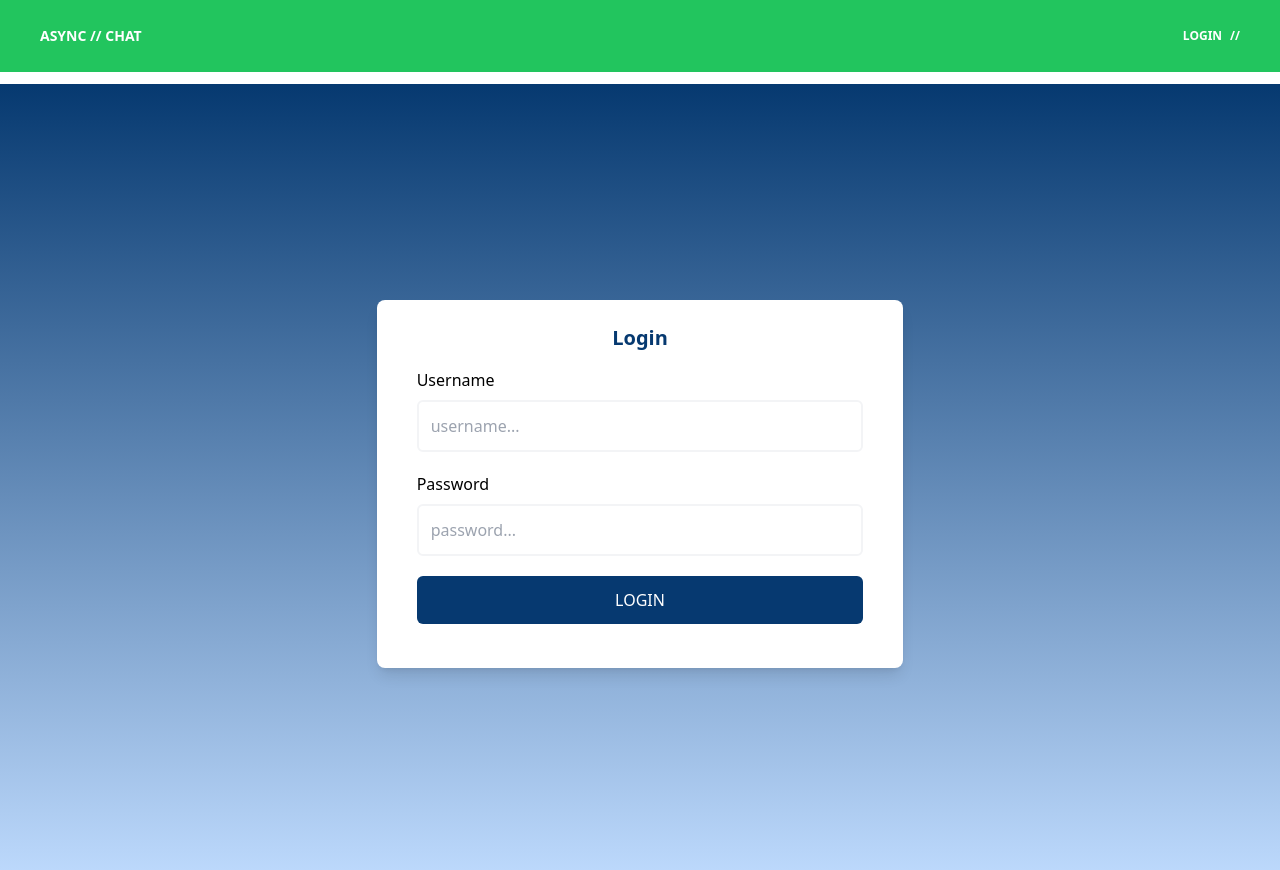
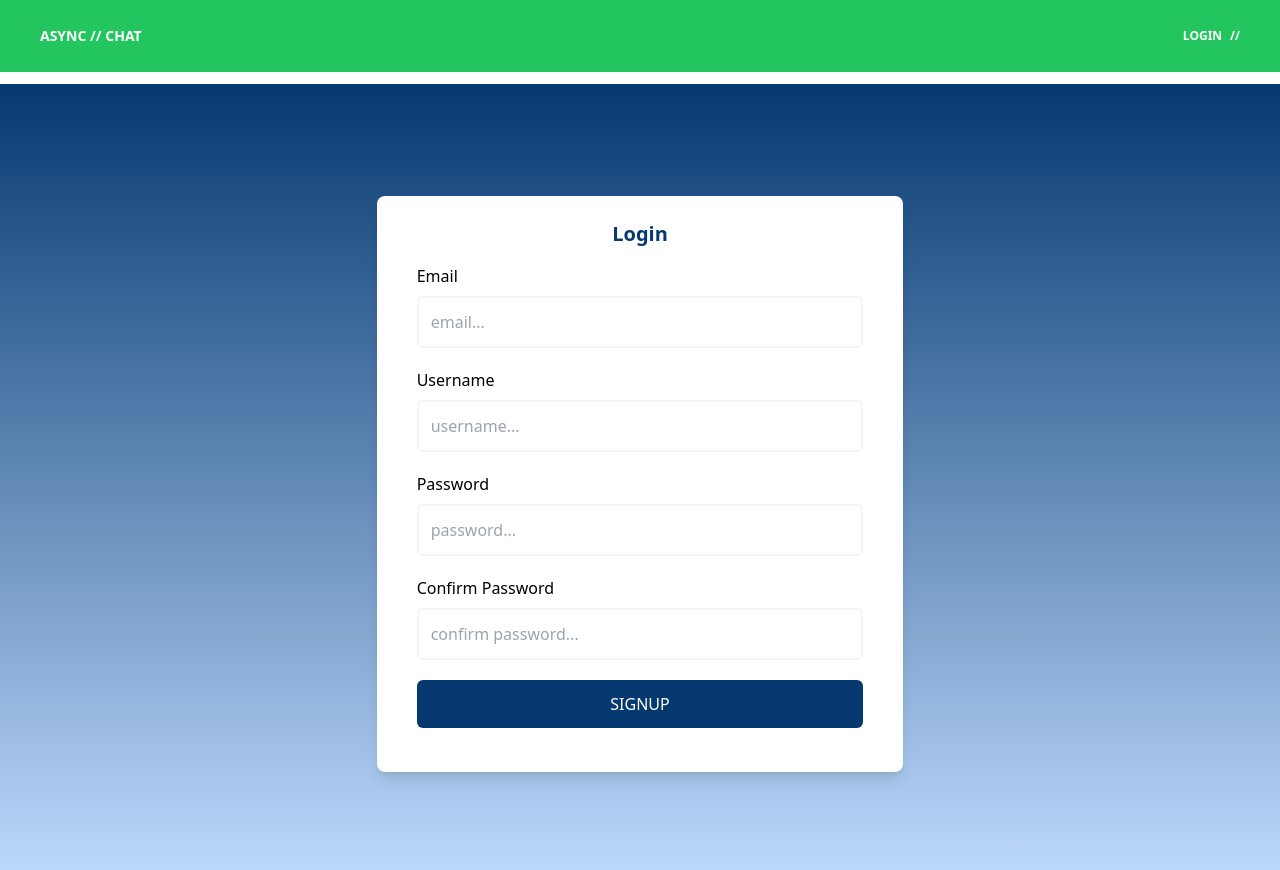
Before and after one commit to stvlley/async-chat, a Next.js app: page /signup in a window 1280 px wide. Shown: the top 870 px of the page. Built offline with nearby package versions, Linux system fonts and the light colour scheme.

Commit message:
cant stop

```diff
--- a/pages/signup.js
+++ b/pages/signup.js
@@ -5,6 +5,7 @@ import Head from 'next/head'
 
 export default function Signup() {
 
+    const [email, setEmail] = useState("");
     const [username, setUsername] = useState("");
     const [password, setPassword] = useState("");
 
@@ -14,7 +15,7 @@ export default function Signup() {
 
         <div>
             <Head>
-                <title>Async Chat / LOGIN</title>
+                <title>Async Chat / SIGNUP</title>
                 <link rel="icon" href="/favicon.ico" />
             </Head>
             <Navbar />
@@ -27,7 +28,20 @@ export default function Signup() {
                             <h6 class="font-semibold text-[#063970] text-xl">Login</h6>
                         </div>
                         <form class="space-y-5" method="POST">
+{/* email */}
+                            <div>
+                                <label>Email</label>
 
+                                <input id="email" type="text"
+                                    required value={email}
+                                    onChange={(e) => email(e.target.value)}
+                                    placeholder="email..."
+                                    class="block w-full py-3 px-3 mt-2
+                                text-gray-800 appearance-none
+                                border-2 border-gray-100
+                                focus:text-gray-500 focus:outline-none focus:border-gray-200 rounded-md" />
+                            </div>
+{/* username */}
                             <div>
                                 <label>Username</label>
 
@@ -40,7 +54,7 @@ export default function Signup() {
                                 border-2 border-gray-100
                                 focus:text-gray-500 focus:outline-none focus:border-gray-200 rounded-md" />
                             </div>
-
+{/* password */}
                             <div>
                                 <label>Password</label>
 
@@ -53,13 +67,26 @@ export default function Signup() {
                                 border-2 border-gray-100
                                 focus:text-gray-500 focus:outline-none focus:border-gray-200 rounded-md" />
                             </div>
+{/* confirm password */}
+                            <div>
+                                <label>Confirm Password</label>
+
+                                <input id="password" type="text"
+                                    required value={password}
+                                    onChange={(e) => setPassword(e.target.value)}
+                                    placeholder="confirm password..."
+                                    class="block w-full py-3 px-3 mt-2
+                                text-gray-800 appearance-none
+                                border-2 border-gray-100
+                                focus:text-gray-500 focus:outline-none focus:border-gray-200 rounded-md" />
+                            </div>
 
 
                             {/* button */}
                             <button type="submit" class="w-full py-3 mt-10 bg-[#063970] rounded-md
                         font-medium text-white uppercase
                         focus:outline-none hover:shadow-none">
-                                Login
+                                Signup
                             </button>
                             <p>{username}</p>
                             <p>{password}</p>
```
